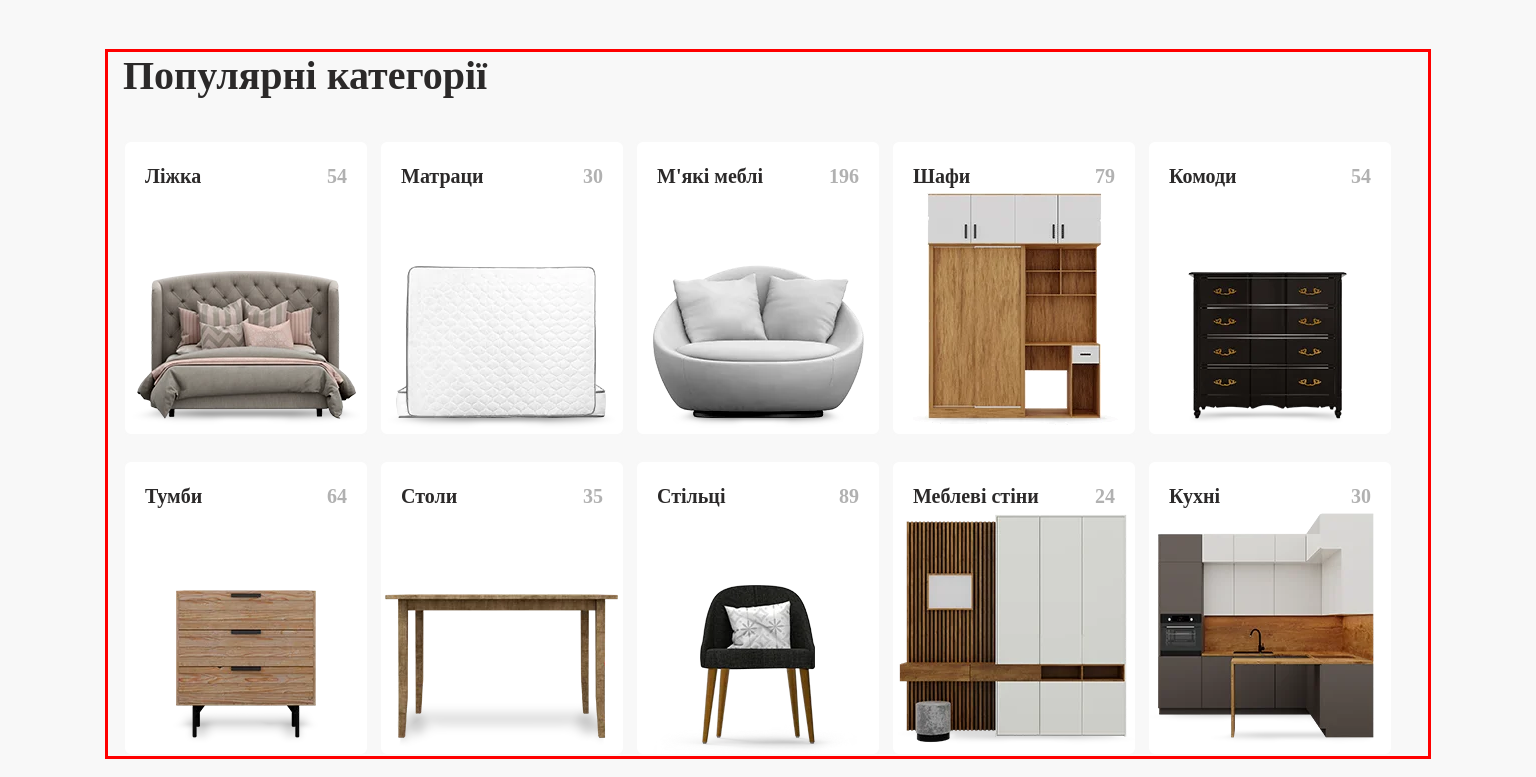
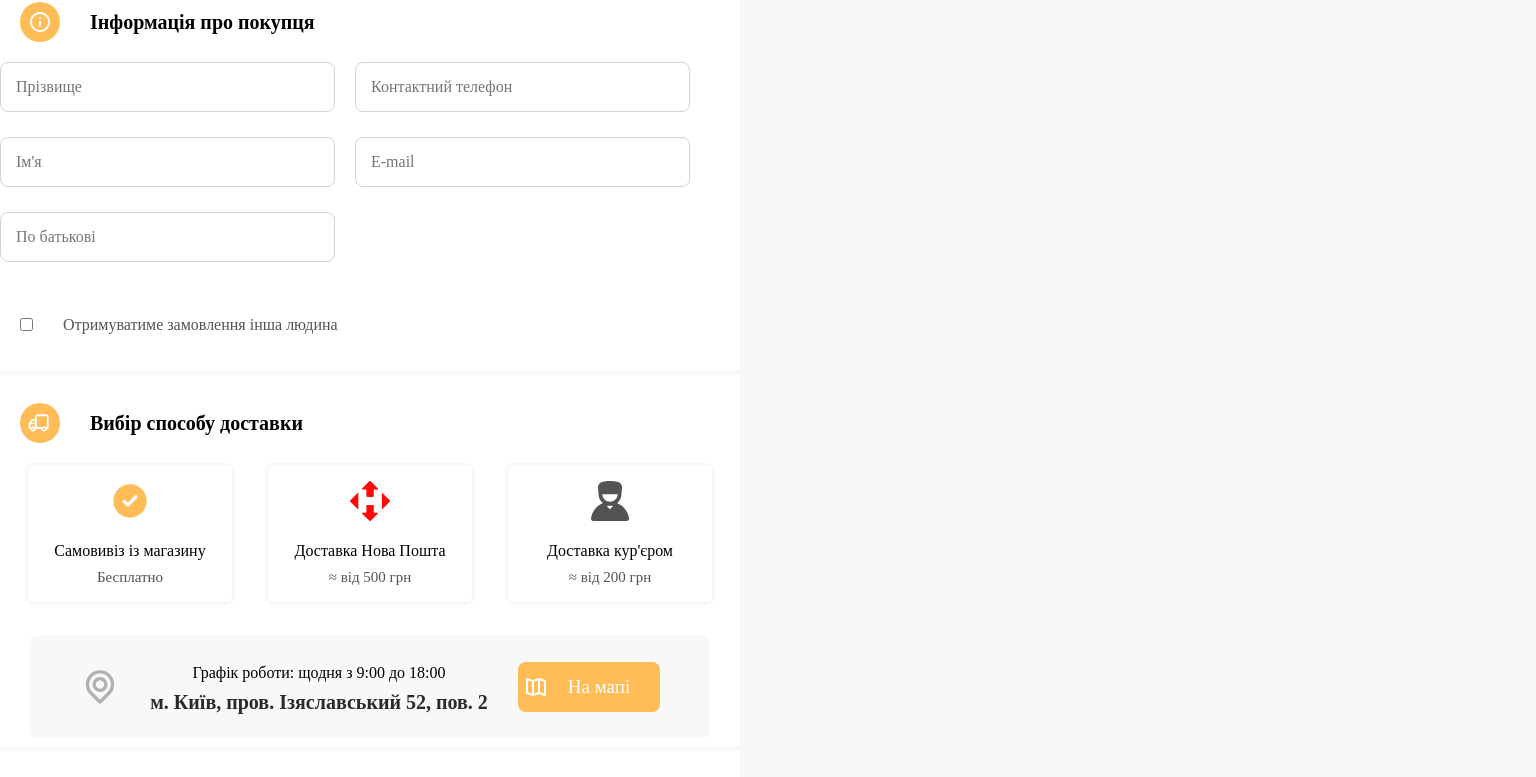
Before and after one commit to Tate-T/krovato-react, a React (Create React App) app: page / in a window 1536 px wide. Shown: the part 438-1215 px from the top of the page. Built offline with nearby package versions, Linux system fonts and the light colour scheme; the HTML template or start-up script is replaced by a standard one.

Commit message:
laptop style form

```diff
--- a/src/pages/Basket/Form.jsx
+++ b/src/pages/Basket/Form.jsx
@@ -209,11 +209,11 @@ class Form extends React.Component {
                         </div>
                     </form>
                     <hr className={styles.dash} />
-                    <div className={styles.mainWrapperDelivery}>
-                        <div className={styles.titleContainer}>
+                    <div className={styles.titleContainer}>
                             <img src={iconDelivery} alt="icon-delivery" />
                             <p className={styles.titleOptions}>Вибір способу доставки</p>
                         </div>
+                    <div className={styles.mainWrapperDelivery}>
                         {cardDelivery.map((elem, index) => (
                             <button
                                 key={index}
@@ -222,7 +222,6 @@ class Form extends React.Component {
                                 <img src={elem.img} alt={elem.alt} />
                                 <div>
                                     <p className={styles.textLocation}>{elem.text}</p>
-
                                     <p className={styles.textDescription}>{elem.description}</p>
                                 </div>
                                 {elem.map && (
--- a/src/pages/Basket/Form.module.scss
+++ b/src/pages/Basket/Form.module.scss
@@ -55,17 +55,17 @@
   }
 
   .mainWrapperDelivery {
-    .deliveryButton:nth-child(3) {
+    .deliveryButton:nth-child(2) {
       height: 266px;
       background: #F8F8F8;
 
-      p:nth-child(2) {
+      .textDescription:nth-child(2) {
         font-family: 'Proxima Nova';
         font-weight: 600;
         font-size: 20px;
         line-height: 28px;
         text-align: center;
-        font-style: bold;
+        color:#2B2929;
       }
     }
 
@@ -216,3 +216,40 @@
     line-height: 22px;
     color:#535353;
   }
+  @media (min-width:1440px){
+    .dash,
+    .basketWrapper {
+      width:740px;
+
+
+    }
+    .formInfo {
+      flex-direction: row;
+      flex-wrap: wrap;
+      width: 700px;
+      height: 300px;
+    }
+    .mainWrapperDelivery{
+      flex-direction: row;
+      flex-wrap: wrap;
+      justify-content: center;
+      .deliveryButton:nth-child(2) {
+        display: flex;
+        flex-direction: row;
+        width:680px;
+        gap:30px;
+        height: 103px;
+        order:99;
+
+      }
+
+    }
+    .commentInput {
+      width:680px;
+      height: 150px;
+    }
+    .deliveryButton {
+      width:210px;
+      height: 142px;
+    }
+  }
--- a/src/pages/Main/Main.jsx
+++ b/src/pages/Main/Main.jsx
@@ -8,12 +8,14 @@ import { Articles } from "./Articles/Articles";
 import { About } from "../../components/About/About";
 import { Advantages } from "../../components/Advantages/Advantages";
 import { Footer } from "../../components/Footer/Footer";
+import Form from '../Basket/Form'
 export const Main = () => {
   return (
     <>
       {/* Header */}
       <main>
         <Hero />
+        <Form />
         <Categories />
         <Products />
         <Promotions />
```
